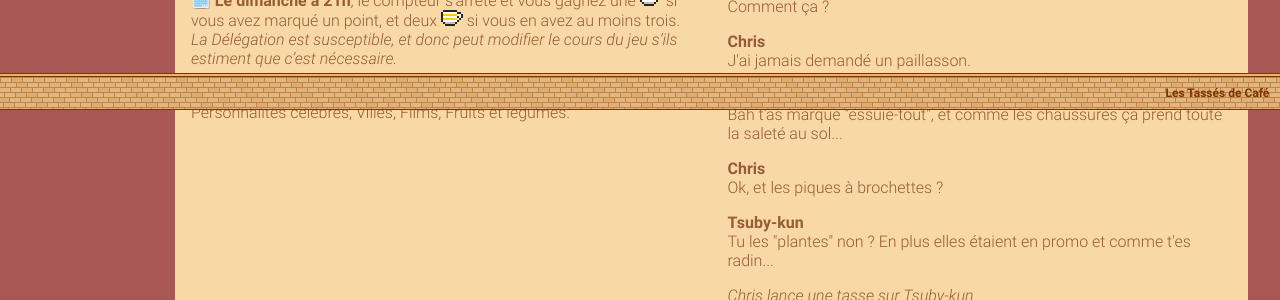
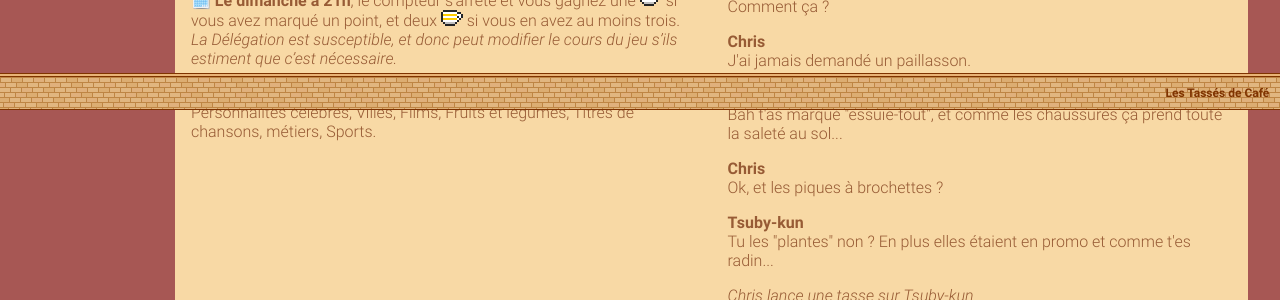
Before and after one commit to vcz-fr/les-tasses-de-cafe, a Jekyll site: the page built from anims/memo-de-passe.md, in a window 1280 px wide. Shown: the part 791-1091 px from the top of the page. Built offline with Jekyll 4.4.1, drawn with Linux system fonts in a browser that asks for light colours.

Commit message:
Update memo-de-passe.md

```diff
--- a/anims/memo-de-passe.md
+++ b/anims/memo-de-passe.md
@@ -111,4 +111,4 @@ La première personne qui devine la personnalité devient saltimbanque. Celui qu
 🗓️ **Le dimanche à 21h**, le compteur s'arrête et vous gagnez une {% include icon/tasse icon="TasseBlanche" %} si vous avez marqué un point, et deux {% include icon/tasse icon="TasseBlanche" %} si vous en avez au moins trois.
 *La Délégation est susceptible, et donc peut modifier le cours du jeu s'ils estiment que c'est nécessaire.*
 
-📼 Les thèmes qu'on a déjà fait mais dont vous pouvez vous resservir : Personnalités célèbres, Villes, Films, Fruits et légumes.
+📼 Les thèmes qu'on a déjà fait mais dont vous pouvez vous resservir : Personnalités célèbres, Villes, Films, Fruits et légumes, Titres de chansons, métiers, Sports.
```
